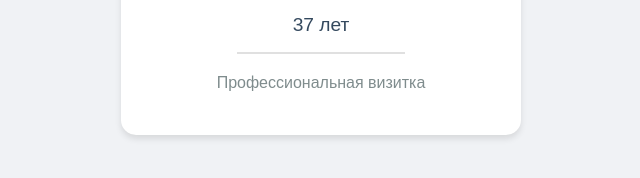
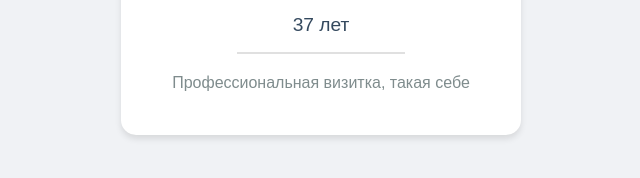
Before and after one commit to RomanTrunov/GitHubLearn-les3, a plain HTML site: page index.html in a window 1280 px wide. Shown: the part 376-554 px from the top of the page, 319-959 px from the left. Drawn offline with Linux system fonts and the light colour scheme.

Commit message:
Такая себе визитка

```diff
--- a/index.html
+++ b/index.html
@@ -14,7 +14,7 @@
                 <p class="age">37 лет</p>
                 <div class="separator"></div>
                 <div class="contact-info">
-                    <p>Профессиональная визитка</p>
+                    <p>Профессиональная визитка, такая себе</p>
                 </div>
             </div>
         </div>
```
Also changed, not shown: 1 other file.
